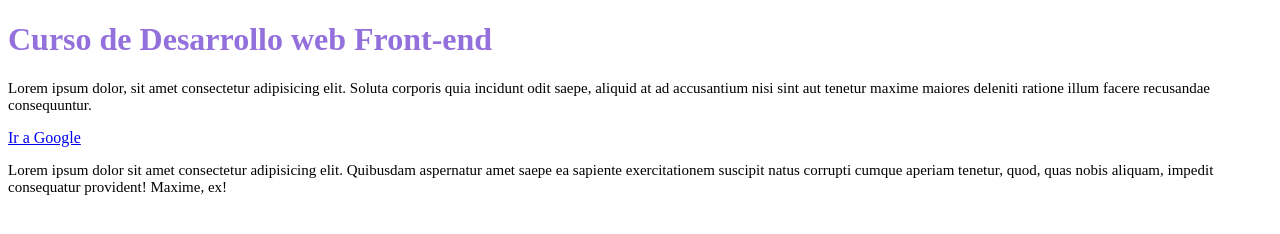
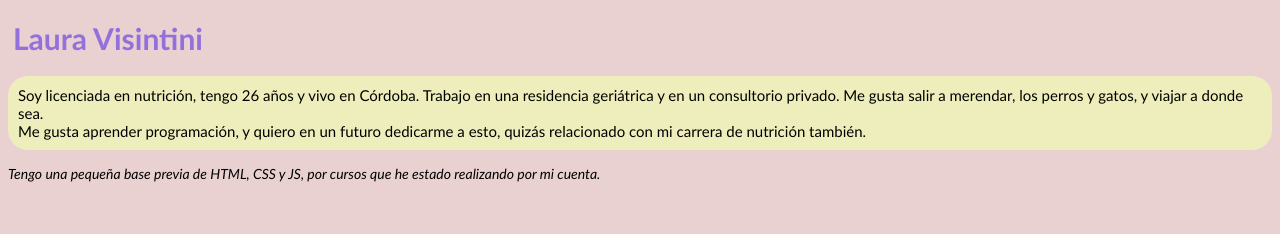
Before and after one commit to LauraVis/ProjectFront, a plain HTML site: page index.html in a window 1280 px wide. Drawn offline with Linux system fonts and the light colour scheme.

Commit message:
Completo

```diff
--- a/estilos.css
+++ b/estilos.css
@@ -1,7 +1,23 @@
 h1{
     color:mediumpurple;
+    font-size: 30px;
+    margin-left: 5px;
 }
 
-p{
+p.intro{
     font-size: 15px;
+    background-color: rgb(238, 238, 188);
+    padding: 10px;
+    border-radius: 20px;
+    font-weight: 100;
 }
+
+p.base{
+    font-size: 14px;
+    font-style: italic;
+}
+
+*{
+    font-family: 'Gill Sans', 'Gill Sans MT', Calibri, 'Trebuchet MS', sans-serif;
+    background-color: rgb(233, 209, 209);
+}
--- a/index.html
+++ b/index.html
@@ -3,13 +3,12 @@
 <head>
     <meta charset="UTF-8">
     <meta name="viewport" content="width=device-width, initial-scale=1.0">
-    <link rel="stylesheet" type="text/css" href="/estilos.css">
-    <title>Práctica HTML-CSS</title>
+    <link rel="stylesheet" type="text/css" href="/ProjectFront/estilos.css">
+    <title>Web personal</title>
 </head>
 <body>
-    <h1>Curso de Desarrollo web Front-end</h1>
-    <p>Lorem ipsum dolor, sit amet consectetur adipisicing elit. Soluta corporis quia incidunt odit saepe, aliquid at ad accusantium nisi sint aut tenetur maxime maiores deleniti ratione illum facere recusandae consequuntur.</p>
-    <a href="https://www.google.com">Ir a Google</a>
-    <p>Lorem ipsum dolor sit amet consectetur adipisicing elit. Quibusdam aspernatur amet saepe ea sapiente exercitationem suscipit natus corrupti cumque aperiam tenetur, quod, quas nobis aliquam, impedit consequatur provident! Maxime, ex!</p>
+    <h1>Laura Visintini</h1>
+    <p class="intro">Soy licenciada en nutrición, tengo 26 años y vivo en Córdoba. Trabajo en una residencia geriátrica y en un consultorio privado. Me gusta salir a merendar, los perros y gatos, y viajar a donde sea. <br>Me gusta aprender programación, y quiero en un futuro dedicarme a esto, quizás relacionado con mi carrera de nutrición también.</p>
+    <p class="base">Tengo una pequeña base previa de HTML, CSS y JS, por cursos que he estado realizando por mi cuenta.</p>
 </body>
 </html>
```
